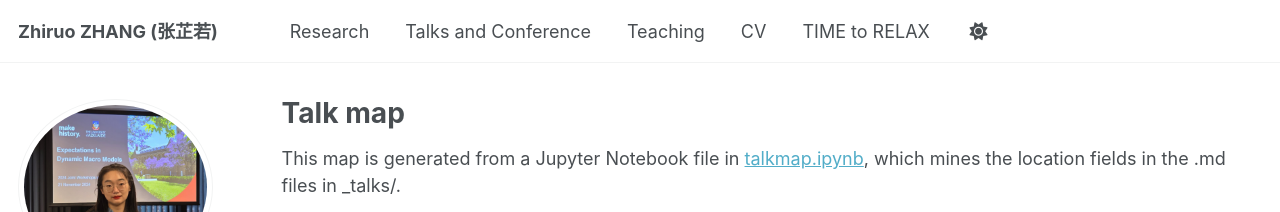
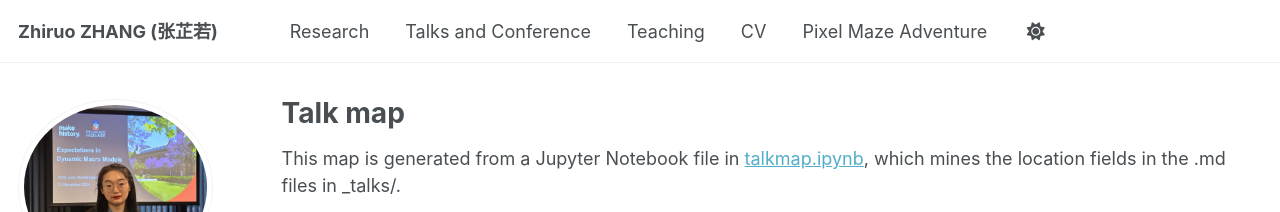
Before and after one commit to zhiruozzr/zhiruozzr.github.io, a Jekyll site: the page built from _pages/talkmap.html, in a window 1280 px wide. Shown: the top 212 px of the page. Built offline with Jekyll 4.4.1, drawn with Linux system fonts in a browser that asks for light colours; nearby versions of some CDN libraries; some web fonts are replaced; a script that is not in the unit is left out.

Commit message:
Update navigation.yml

```diff
--- a/_data/navigation.yml
+++ b/_data/navigation.yml
@@ -20,5 +20,5 @@ main:
   - title: "CV"
     url: /cv/
 
-  - title: "TIME to RELAX"
+  - title: "Pixel Maze Adventure"
     url: /relax/
```
